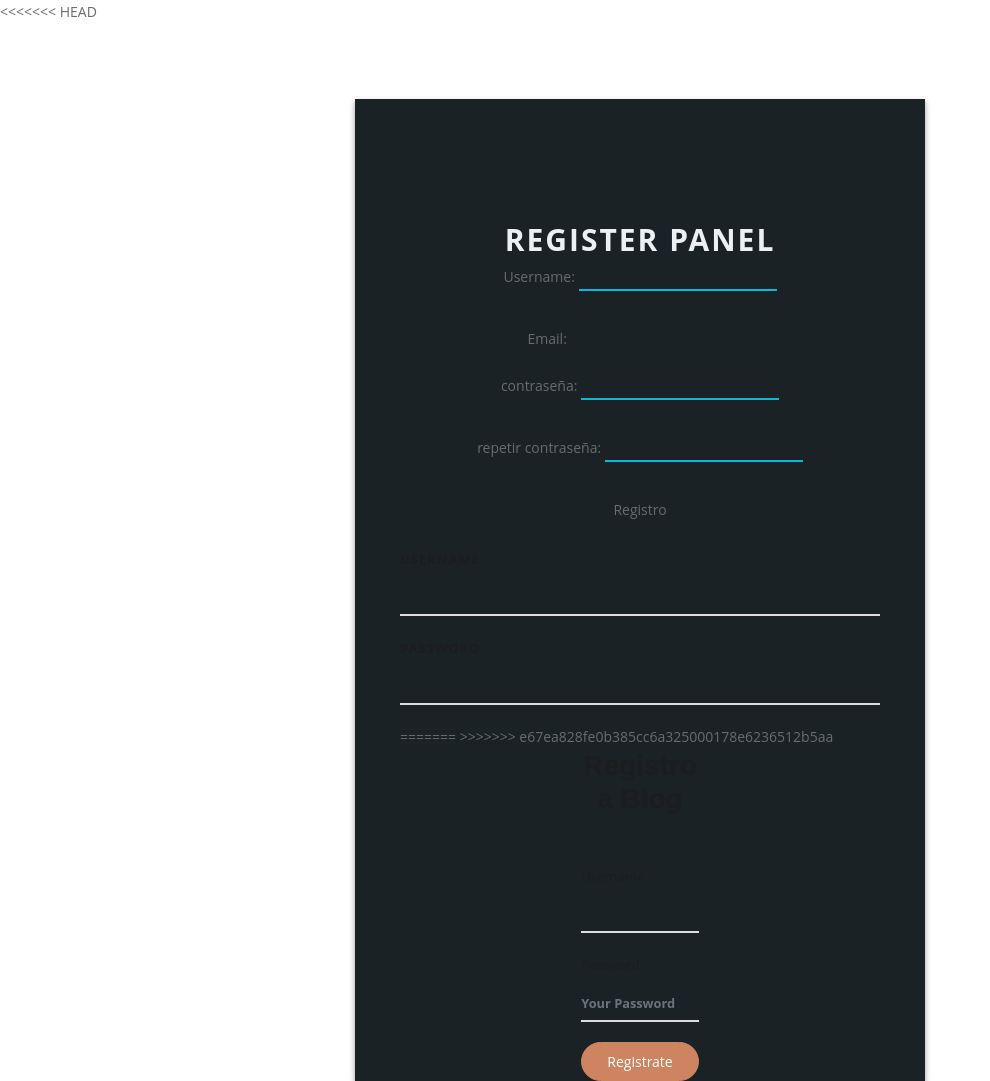
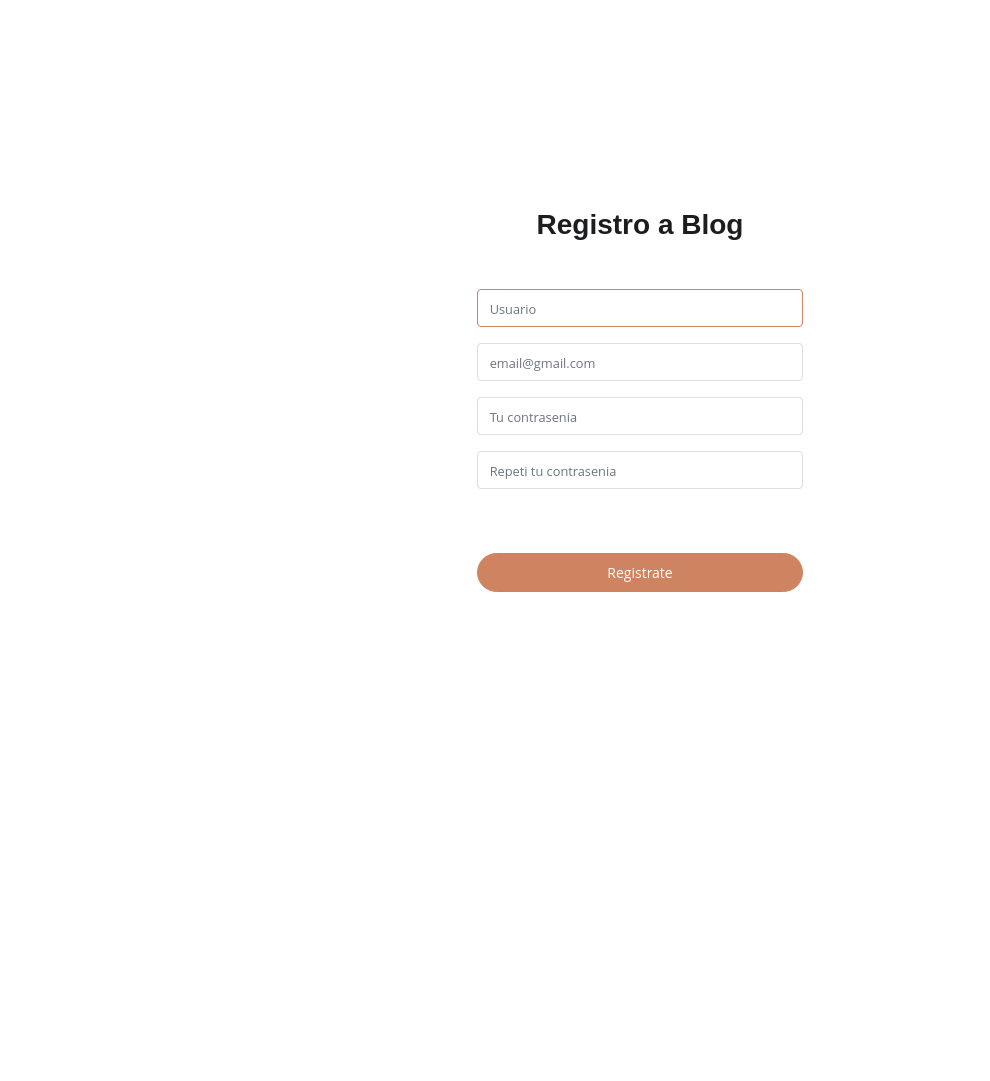
Before and after one commit to campeone-pixel/blog, a Django app: page /register in a window 1280 px wide. Shown: the whole page, without its empty margins (0-990 px from the left). After the commit the page ends 592 px from the top, so only its background shows below. Run offline with Django 4.2, Linux system fonts and the light colour scheme; some libraries are stand-ins or nearby versions.

Commit message:
el login y el register quedo bien

```diff
--- a/blog/urls.py
+++ b/blog/urls.py
@@ -38,7 +38,7 @@ urlpatterns = [
     path("articulos_buscados/", articulos_buscados, name="articulos_buscados"),
     path("sobre_nosotros/", sobre_nosotros, name="sobre_nosotros"),
     path('__debug__/', include('debug_toolbar.urls')),
-    path("login/",login_request, name='login'),
+    path("login_request/",login_request, name='login_request'),
     path("register",register, name='register'),
-    path("logout",LogoutView.as_view(template_name="app_entrega1/logout.html"), name='logout'),
+    path("logout",logout_request, name='logout'),
 ] + static(settings.MEDIA_URL, document_root=settings.MEDIA_ROOT)
--- a/blog/views.py
+++ b/blog/views.py
@@ -8,6 +8,11 @@ from django.contrib.auth.models import User
 from django.contrib.auth.forms import AuthenticationForm,UserCreationForm
 from django.contrib.auth import login,logout,authenticate
 from .forms import *
+from django.shortcuts import redirect
+from django.contrib import messages
+
+
+
 
 def datos_sidebar():
     ultimos_posteos = Post.objects.order_by("fecha_creacion")[0:3]
@@ -76,7 +81,7 @@ def ver_articulo(request, slug):
       if form_comment.is_valid():
         form_data= form_comment.cleaned_data
         contenido= form_data.get('contenido')
-        new_comment= Comment.objects.create(post = articulo,contenido = contenido)
+        new_comment= Comment.objects.create(post = articulo,contenido = contenido,autor=request.user)
         new_comment.save()
         form=Formulario_comment()
         return render(request, "home.html", {"articulo": articulo,'all_comments':all_comments, 'form':form})
@@ -100,29 +105,30 @@ def login_request(request):
 
       if user is not None:
         login(request,user)
-        return render(request, "home.html", {"mensaje":f"Bienvenido {usuario}"})
+        return redirect("inicio")
 
       else:
         return render(request, "login.html", {"mensaje":"Error, datos incorrectos"})
 
   else:
-        return render(request, "login.html", {"mensaje":"Error, Formulario erroneo"})
+    login_form = AuthenticationForm()
+    return render(request, "login.html", {"login_form":login_form})
 
-  form = AuthenticationForm()
+def logout_request(request):
+    logout(request)
+    messages.info(request, "Logged out successfully!")
+    return redirect("inicio")
 
-  return render(request, "login.html", {"form":form})
 
-#--------------------------------------------------------------------------------------------------------------------------
 def register(request):
-  if request.method =="POST":
-    form = UserRegisterForm(request.POST)
-
-    if form.is_valid():
-      username = form.cleaned_data.get["username"]
-      form.save()
-      return render(request, "register.html", {"mensaje":f"{username} Usuario creado"})
-
-  else:
-    form=UserRegisterForm()
-
-    return render(request, "register.html", {"form":form})
+    if request.method =="POST":
+        form = UserRegisterForm(request.POST)
+        if form.is_valid():
+            user = form.save()
+            login(request, user)
+            messages.success(request, "Registro exitoso." )
+            return redirect('inicio')
+        messages.error(request, "Fallo el registro. Revise los datos suministrado.")
+    else:
+        register_form=UserRegisterForm()
+        return render(request, "register.html", {"register_form":register_form})
--- a/blogapp/views.py
+++ b/blogapp/views.py
@@ -6,8 +6,9 @@ from django.db.models import Count
 from .forms import Formulario_post
 from django.shortcuts import redirect
 from django.contrib import messages
+from django.contrib.auth.decorators import login_required
 
-
+@login_required(redirect_field_name='my_redirect_field')
 def ver_posts(request):
   all_posts = Post.objects.all()
   form=Formulario_post()
--- a/templates/includes/navbar.html
+++ b/templates/includes/navbar.html
@@ -21,22 +21,24 @@
                 <li class="nav-item">
                   <a class="nav-link" href="{% url 'sobre_nosotros' %}">Sobre Nosotros</a>
                </li>
+               {% if user.is_superuser %}
                <li class="nav-item">
                   <a class="nav-link" href="{% url 'ver_posts' %}">CRUD</a>
                </li>
+               {% endif %}
                {% if user.is_authenticated %}
                <li class="nav-item">
                   <a class="nav-link" href="{% url 'logout' %}">Cerrar sesion</a>
                </li>
                <li class="nav-item">
-                  <a class="nav-link" href="{% url 'logout' %}">Cuenta</a>
+                  <a class="nav-link" href="{% url 'inicio' %}">Cuenta</a>
                </li>
                {% else %}
                <li class="nav-item">
                   <button><a class="nav-link " href="{% url 'register' %}">Registrate</a></button>
                </li>
                <li class="nav-item">
-                  <button><a class="nav-link" href="{% url 'login' %}">Iniciar sesion</a></button>
+                  <button><a class="nav-link" href="{% url 'login_request' %}">Iniciar sesion</a></button>
                </li>
 
                {% endif %}
--- a/templates/register.html
+++ b/templates/register.html
@@ -1,41 +1,10 @@
 {% load static %}
+{% load widget_tweaks %}
 <!DOCTYPE html>
 
 <html lang="en" style="height: 100%">
 
 <head>
-<<<<<<< HEAD
-<meta charset="utf-8">
-<meta name="viewport" content="width=device-width, initial-scale=1, shrink-to-fit=no">
-<link rel="stylesheet" href="{% static 'css/stylelogin.css' %}">
-    <div class="container">
-        <div class="row">
-            <div class="col-lg-3 col-md-2"></div>
-            <div class="col-lg-6 col-md-8 login-box">
-                <div class="col-lg-12 login-key">
-                    <i class="fa fa-key" aria-hidden="true"></i>
-                </div>
-                <div class="col-lg-12 login-title">
-                    REGISTER PANEL
-                </div>
-
-                <form action="{% url 'register' %}" method="POST">
-                    {% csrf_token %}
-                    {{form.as_p}}
-                    <button type="submit">Registro</button>
-                </form>
-                <div class="col-lg-12 login-form">
-                    <div class="col-lg-12 login-form">
-                        <form>
-                            <div class="form-group">
-                                <label class="form-control-label">USERNAME</label>
-                                <input type="text" class="form-control">
-                            </div>
-                            <div class="form-group">
-                                <label class="form-control-label">PASSWORD</label>
-                                <input type="password" class="form-control" i>
-                            </div>
-=======
     <meta charset="utf-8">
     <meta name="viewport" content="width=device-width, initial-scale=1, shrink-to-fit=no">
     <!-- plugins -->
@@ -47,7 +16,6 @@
     <link rel="stylesheet" href="{% static 'css/reset.css' %}">
 
     <link rel="stylesheet" href="{% static 'plugins/themify-icons/themify-icons.css' %}">
->>>>>>> e67ea828fe0b385cc6a325000178e6236512b5aa
 
 
     <!-- Main Stylesheet -->
@@ -73,18 +41,32 @@
                                     <h3>Registro a <strong>Blog</strong></h3>
                                 </div>
 
-                                <form action="#" method="post">
+                                <form action="{% url 'register' %}" method="post">
                                     <div class="form-group first">
-                                        <label for="username">Username</label>
-                                        <input type="text" class="form-control"
-                                            id="username">
+                                        {% csrf_token %}
+
+{{ register_form.username|attr:"type:text"|add_class:"form-control"|attr:"placeholder:Usuario"|attr:"id:username" }}
+
+                                    </div>
+                                    <div class="form-group first">
+
+
+{{ register_form.email|attr:"type:text"|add_class:"form-control"|attr:"placeholder:email@gmail.com"|attr:"id:username" }}
+
                                     </div>
                                     <div class="form-group last mb-3">
-                                        <label for="password">Password</label>
-                                        <input type="password" class="form-control" placeholder="Your Password"
-                                            id="password">
+
+        {{ register_form.password1|attr:"type:password"|add_class:"form-control"|attr:"placeholder:Tu contrasenia"|attr:"id:password" }}
+
                                     </div>
+                                    <div class="form-group last mb-3">
 
+        {{ register_form.password2|attr:"type:password"|add_class:"form-control"|attr:"placeholder:Repeti tu contrasenia"|attr:"id:password" }}
+
+                                    </div>
+                                    <div class="d-sm-flex mb-5 align-items-center">
+
+                                    </div>
                                     <input type="submit" value="Registrate" class="btn btn-block btn-primary">
                                 </form>
                             </div>
```
Also changed, not shown: templates/includes/section_home.html (+5 -19 lines), templates/login.html (+26 -45 lines), db.sqlite3.
